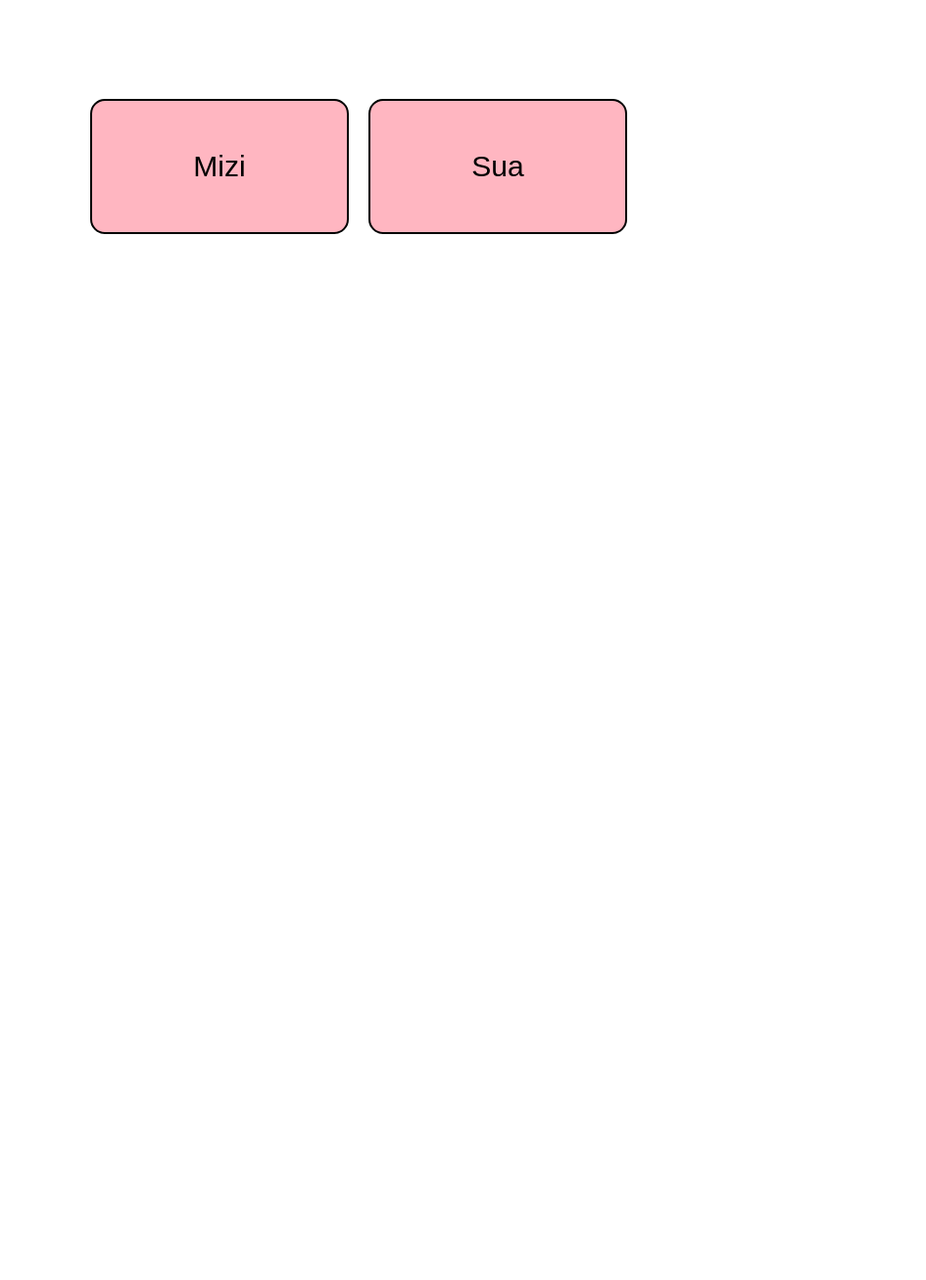
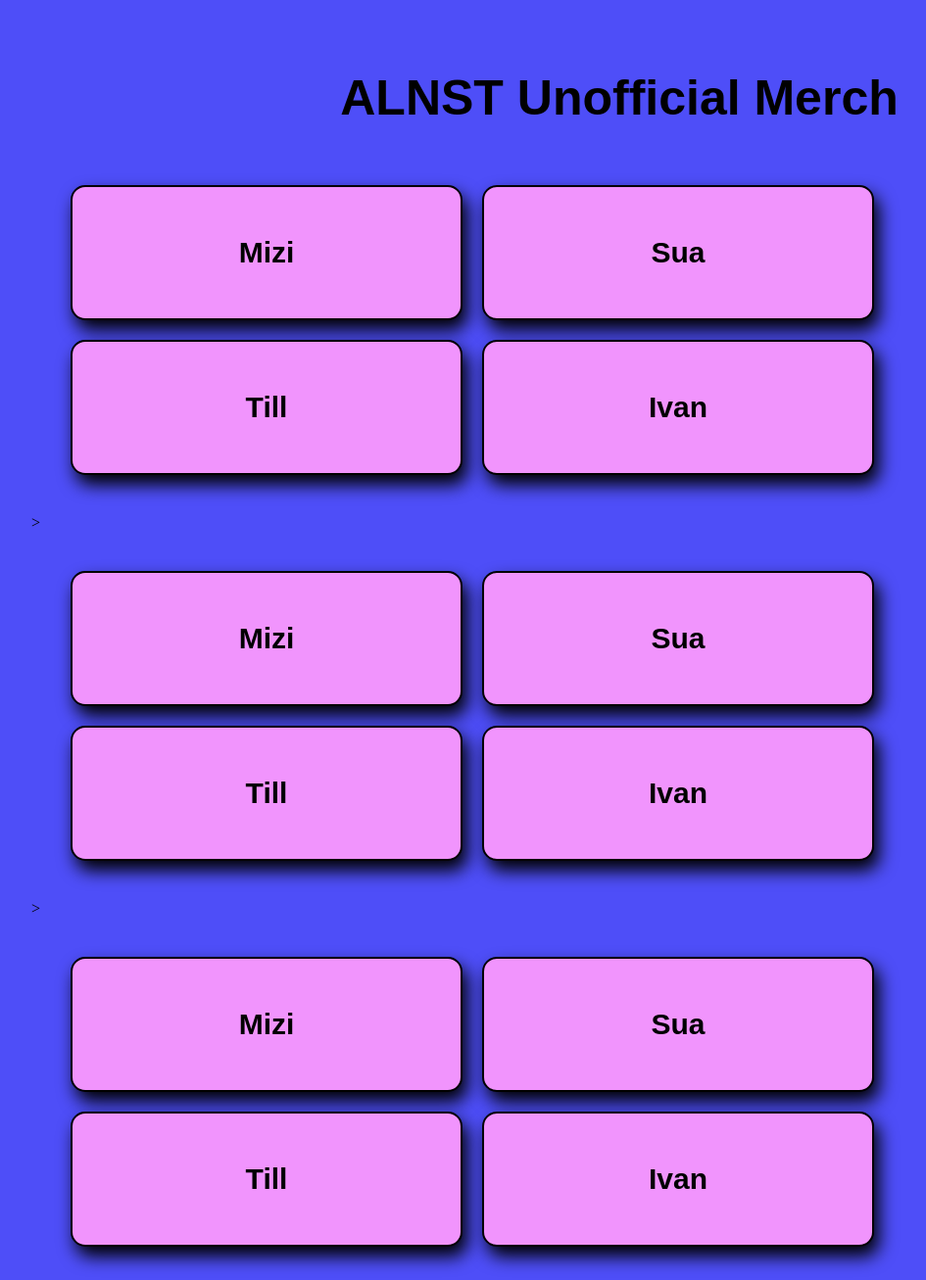
Before and after one commit to staten-island-tech/intro-to-flexbox-KortneeR, a plain HTML site: page index.html in a window 1280 px wide. Shown: the part 17-1324 px from the top of the page at 98% size, without its empty margins (8-953 px from the left). Before the commit the page ends 800 px from the top, so only its background shows below. Drawn offline with Linux system fonts and the light colour scheme.

Commit message:
alien stage

```diff
--- a/index.html
+++ b/index.html
@@ -10,14 +10,61 @@
 </head>
 <body>
 
-     <section class="section">
+<h1 class="title"> ALNST Unofficial Merch </h1>
+
+    <section class="section">
+        <div class="container">
+        <p class="special">Mizi</p>
+        </div>
+
         <section class="container">
-    <p> Mizi </p>
-    </section>
-    <section class="container">
-    <p>Sua</p>
-    </section>
-     </section>
+        <p class="special">Sua</p>
+        </section>
+
+        <section class="container">
+        <p class="special">Till</p>
+        </section>
+
+        <section class="container">
+        <p class="special">Ivan</p>
+        </section>
+    </section>>
+
+    <section class="section">
+        <section class="container">
+        <p class="special">Mizi</p>
+        </section>
+
+        <section class="container">
+        <p class="special">Sua</p>
+        </section>
+
+        <section class="container">
+        <p class="special">Till</p>
+        </section>
+
+        <section class="container">
+        <p class="special">Ivan</p>
+        </section>
+    </section>>
+
+    <section class="section">
+        <section class="container">
+        <p class="special">Mizi</p>
+        </section>
+
+        <section class="container">
+        <p class="special">Sua</p>
+        </section>
+
+        <section class="container">
+        <p class="special">Till</p>
+        </section>
+
+        <section class="container">
+        <p class="special">Ivan</p>
+        </section>
+    </section>>
 
 </body>
 </html>
--- a/style.css
+++ b/style.css
@@ -1,5 +1,8 @@
-html,
-body,
+html, body {
+  height: 100%;
+  margin: 0;
+  background-color: rgb(78, 78, 248);
+}
 * {
   padding: 20px;
   margin: 10px;
@@ -12,15 +15,29 @@ body,
     display: flex;
     flex-flow: row wrap;
 }
+
+.title {
+    font-family: 'Lexend', sans-serif;
+    text-align: center;
+    font-size: 50px;
+    font-weight: bold;
+    color: rgb(0, 0, 0);
+}
 .container {
-    background-color: rgb(255, 182, 193);
+    background-color: rgb(241, 148, 253);
     border: 2px solid black;
     border-radius: 15px;
     padding: 20px;
     margin: 10px;
     box-sizing: border-box;
-    width: 24%;
+    box-shadow: 5px 10px 18px #000000;
+    width: 400px;
     font-family: 'Lexend', sans-serif;
     text-align: center;
     font-size: 30px;
+
 }
+
+.special{
+  font-weight: bold;
+}
```
